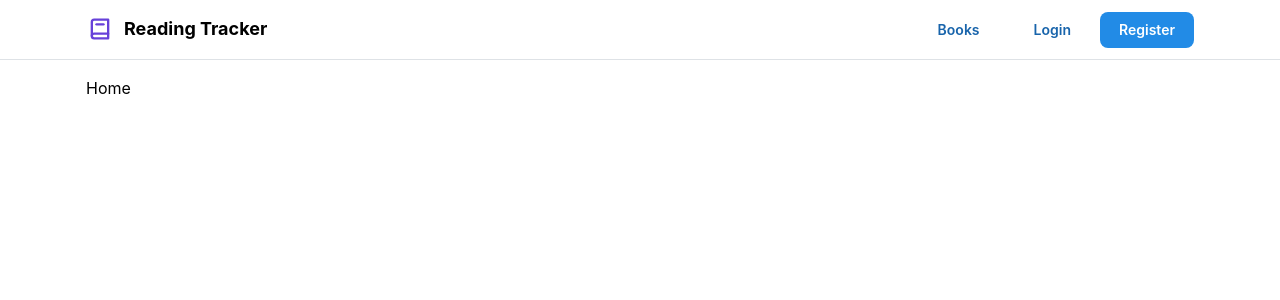
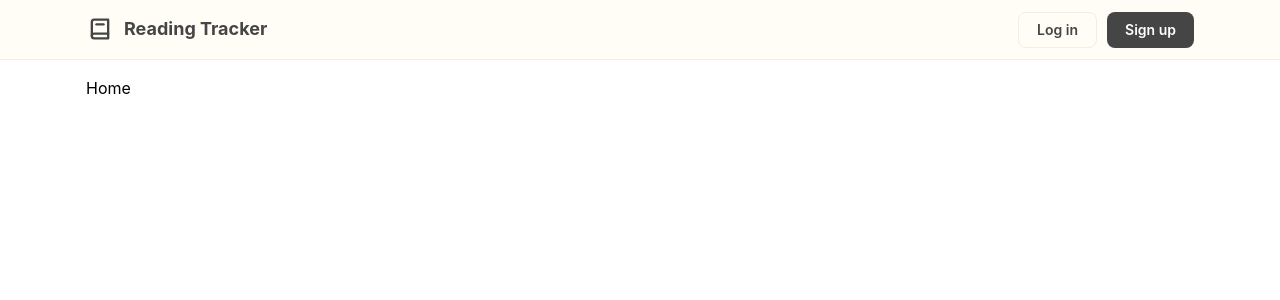
Before and after one commit to elllllllle/IFN666_ASS2, a React (Vite) app in the folder client/: page / in a window 1280 px wide. Shown: the top 300 px of the page. Built offline with nearby package versions, Linux system fonts and the light colour scheme.

Commit message:
feat: styled navigation bar with brand colours and hover states

```diff
--- a/client/src/pages/Layout.jsx
+++ b/client/src/pages/Layout.jsx
@@ -1,8 +1,52 @@
 import { Outlet, Link, useNavigate } from 'react-router'
-import { AppShell, Group, Button, Text, Container, Burger, Drawer, Stack } from '@mantine/core'
+import {
+  AppShell, Group, Button, Text, Container, Burger,
+  Drawer, Stack, Divider, ScrollArea, Box
+} from '@mantine/core'
 import { useDisclosure } from '@mantine/hooks'
 import { IconBook2 } from '@tabler/icons-react'
 import { useAuth } from '../context/AuthContext'
+
+const BRAND = '#454545'
+const BRAND_HOVER = '#FFFBE9'
+const BRAND_BTN_HOVER = '#353431'
+const NAV_BG = '#FFFDF5'
+
+const linkStyle = {
+  display: 'flex',
+  alignItems: 'center',
+  padding: '0 16px',
+  height: '100%',
+  color: BRAND,
+  textDecoration: 'none',
+  fontSize: 14,
+  fontWeight: 500,
+  transition: 'background-color 0.15s ease',
+}
+
+const primaryBtn = {
+  backgroundColor: BRAND,
+  color: 'white',
+  border: 'none',
+}
+
+const primaryBtnHover = {
+  backgroundColor: BRAND_BTN_HOVER,
+  color: 'white',
+  border: 'none',
+}
+
+const outlineBtn = {
+  backgroundColor: 'transparent',
+  color: BRAND,
+  border: `1.5px solid ${'#F6EDDD'}`,
+}
+
+const outlineBtnHover = {
+  backgroundColor: '#F6EDDD',
+  color: BRAND,
+  border: `1.5px solid ${'#F6EDDD'}`,
+}
 
 export default function Layout() {
   const { user, logout } = useAuth()
@@ -15,58 +59,156 @@ export default function Layout() {
     close()
   }
 
-  const navLinks = (
-    <>
-      <Button variant="subtle" component={Link} to="/" onClick={close}>Books</Button>
-      {user && <Button variant="subtle" component={Link} to="/logs" onClick={close}>My Logs</Button>}
-      {user && <Button variant="subtle" component={Link} to="/shelves" onClick={close}>My Shelves</Button>}
-    </>
+  function NavLink({ to, children, onClick }) {
+    return (
+      <Box
+        component={Link}
+        to={to}
+        onClick={onClick}
+        style={linkStyle}
+        onMouseEnter={e => e.currentTarget.style.backgroundColor = BRAND_HOVER}
+        onMouseLeave={e => e.currentTarget.style.backgroundColor = 'transparent'}
+      >
+        {children}
+      </Box>
     )
+  }
 
   return (
     <AppShell header={{ height: 60 }} padding="md">
-      <AppShell.Header>
+      <AppShell.Header style={{ backgroundColor: NAV_BG, borderBottom: `1px solid #F6EDDD` }}>
         <Container size="lg" h="100%">
           <Group h="100%" justify="space-between">
+
+            {/* Logo */}
             <Group gap="xs">
-              <IconBook2 size={28} color="#6741d9" />
-              <Text fw={700} size="lg" component={Link} to="/" style={{ textDecoration: 'none', color: 'inherit' }}>
+              <IconBook2 size={28} color={BRAND} />
+              <Text
+                fw={700}
+                size="lg"
+                component={Link}
+                to="/"
+                style={{ textDecoration: 'none', color: BRAND }}
+              >
                 Reading Tracker
               </Text>
             </Group>
 
-            {/* Desktop nav */}
+            {/* Desktop nav — only shown when logged in */}
+            <Group h="100%" gap={0} visibleFrom="sm">
+              {user && <NavLink to="/">Books</NavLink>}
+              {user && <NavLink to="/logs">My Logs</NavLink>}
+              {user && <NavLink to="/shelves">My Shelves</NavLink>}
+            </Group>
+
+            {/* Desktop auth buttons */}
             <Group visibleFrom="sm">
-              {navLinks}
               {user ? (
-                <Button variant="light" color="red" onClick={handleLogout}>Logout</Button>
+                <Group gap="xs">
+                  <Text size="sm" style={{ color: BRAND }}>
+                    Hi, {user.username}
+                  </Text>
+                  <Button
+                    size="sm"
+                    onClick={handleLogout}
+                    style={primaryBtn}
+                    onMouseEnter={e => Object.assign(e.currentTarget.style, primaryBtnHover)}
+                    onMouseLeave={e => Object.assign(e.currentTarget.style, primaryBtn)}
+                  >
+                    Logout
+                  </Button>
+                </Group>
               ) : (
                 <Group gap="xs">
-                  <Button variant="subtle" component={Link} to="/login">Login</Button>
-                  <Button component={Link} to="/register">Register</Button>
+                  <Button
+                    size="sm"
+                    component={Link}
+                    to="/login"
+                    style={outlineBtn}
+                    onMouseEnter={e => Object.assign(e.currentTarget.style, outlineBtnHover)}
+                    onMouseLeave={e => Object.assign(e.currentTarget.style, outlineBtn)}
+                  >
+                    Log in
+                  </Button>
+                  <Button
+                    size="sm"
+                    component={Link}
+                    to="/register"
+                    style={primaryBtn}
+                    onMouseEnter={e => Object.assign(e.currentTarget.style, primaryBtnHover)}
+                    onMouseLeave={e => Object.assign(e.currentTarget.style, primaryBtn)}
+                  >
+                    Sign up
+                  </Button>
                 </Group>
               )}
             </Group>
 
             {/* Mobile burger */}
-            <Burger opened={opened} onClick={toggle} hiddenFrom="sm" />
+            <Burger opened={opened} onClick={toggle} hiddenFrom="sm" color={BRAND} />
           </Group>
         </Container>
       </AppShell.Header>
 
       {/* Mobile drawer */}
-      <Drawer opened={opened} onClose={close} title="Menu" hiddenFrom="sm">
-        <Stack>
-          {navLinks}
+      <Drawer
+        opened={opened}
+        onClose={close}
+        size="100%"
+        padding="md"
+        title={
+          <Group gap="xs">
+            <IconBook2 size={20} color={BRAND} />
+            <Text fw={700} style={{ color: BRAND }}>Reading Tracker</Text>
+          </Group>
+        }
+        hiddenFrom="sm"
+        zIndex={1000000}
+      >
+        <ScrollArea h="calc(100vh - 80px)" mx="-md">
+          <Divider my="sm" />
+          <Stack px="md" gap={0}>
+            {user && <NavLink to="/" onClick={close}>Books</NavLink>}
+            {user && <NavLink to="/logs" onClick={close}>My Logs</NavLink>}
+            {user && <NavLink to="/shelves" onClick={close}>My Shelves</NavLink>}
+          </Stack>
+          <Divider my="sm" />
+          <Group justify="center" grow pb="xl" px="md">
             {user ? (
-            <Button color="red" onClick={handleLogout}>Logout</Button>
+              <Button
+                onClick={handleLogout}
+                style={primaryBtn}
+                onMouseEnter={e => Object.assign(e.currentTarget.style, primaryBtnHover)}
+                onMouseLeave={e => Object.assign(e.currentTarget.style, primaryBtn)}
+              >
+                Logout
+              </Button>
             ) : (
               <>
-              <Button variant="subtle" component={Link} to="/login" onClick={close}>Login</Button>
-              <Button component={Link} to="/register" onClick={close}>Register</Button>
+                <Button
+                  component={Link}
+                  to="/login"
+                  onClick={close}
+                  style={outlineBtn}
+                  onMouseEnter={e => Object.assign(e.currentTarget.style, outlineBtnHover)}
+                  onMouseLeave={e => Object.assign(e.currentTarget.style, outlineBtn)}
+                >
+                  Log in
+                </Button>
+                <Button
+                  component={Link}
+                  to="/register"
+                  onClick={close}
+                  style={primaryBtn}
+                  onMouseEnter={e => Object.assign(e.currentTarget.style, primaryBtnHover)}
+                  onMouseLeave={e => Object.assign(e.currentTarget.style, primaryBtn)}
+                >
+                  Sign up
+                </Button>
               </>
             )}
-        </Stack>
+          </Group>
+        </ScrollArea>
       </Drawer>
 
       <AppShell.Main>
```
Lines whose indentation alone changed are shown as unchanged.
